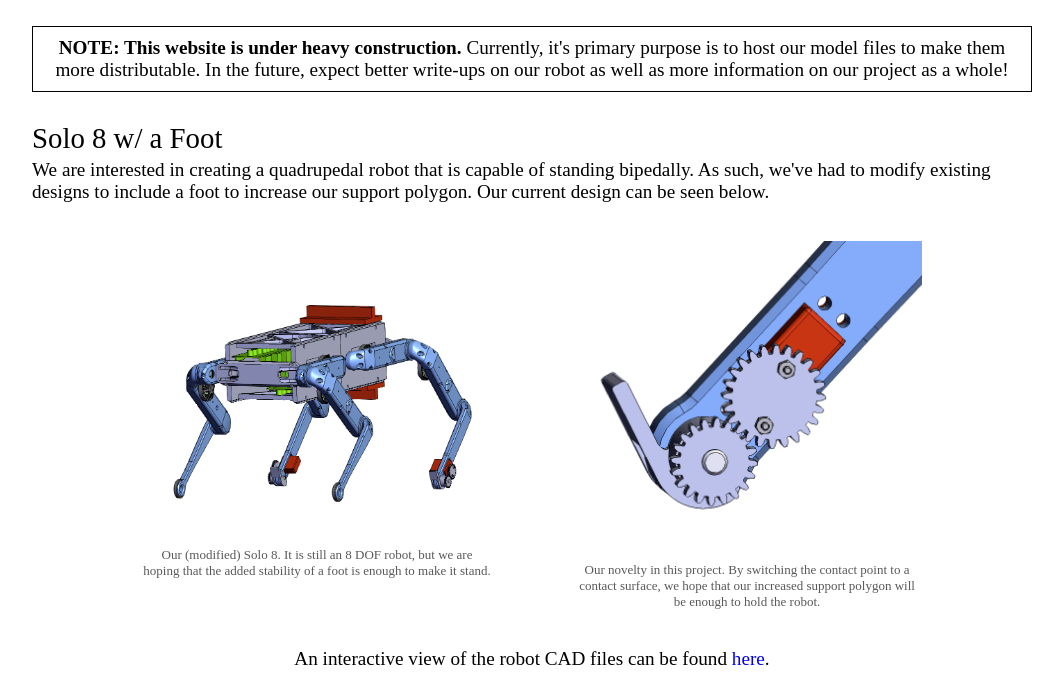
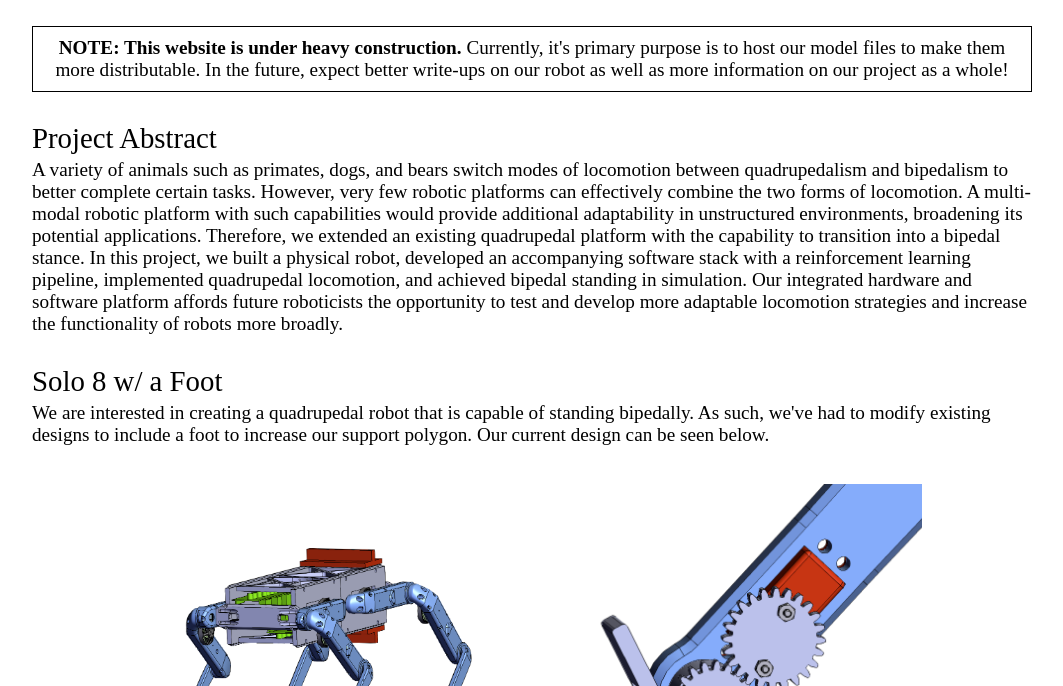
Before and after one commit to WPI-MMR/wpi-mmr.github.io, a plain HTML site: page index.html in a window 1280 px wide. Shown: the part 430-1116 px from the top of the page, without its empty margins (108-1171 px from the left). Drawn offline with Linux system fonts and the light colour scheme.

Commit message:
add abstract

```diff
--- a/index.html
+++ b/index.html
@@ -65,6 +65,23 @@
     </section>
 
     <section>
+      <h1>Project Abstract</h1>
+      <p>A variety of animals such as primates, dogs, and bears switch modes of
+        locomotion between quadrupedalism and bipedalism to better complete
+        certain tasks. However, very few robotic platforms can effectively
+        combine the two forms of locomotion. A multi-modal robotic platform
+        with such capabilities would provide additional adaptability in
+        unstructured environments, broadening its potential applications.
+        Therefore, we extended an existing quadrupedal platform with the capability
+        to transition into a bipedal stance. In this project, we built a physical robot,
+        developed an accompanying software stack with a reinforcement learning pipeline,
+        implemented quadrupedal locomotion, and achieved bipedal standing in simulation.
+        Our integrated hardware and software platform affords future roboticists the
+        opportunity to test and develop more adaptable locomotion strategies and
+        increase the functionality of robots more broadly.</p>
+    </section>
+
+    <section>
       <h1>Solo 8 w/ a Foot</h1>
 
       <p>We are interested in creating a quadrupedal robot that is capable of
@@ -88,8 +105,8 @@
         </figure>
       </div>
 
-      <p><center>An interactive view of the robot CAD files can be found
-        <a href='html/solo8v3.html' target='_blank'>here</a>.</center></p>
+      <p><center><b>An interactive view of the robot CAD files can be found
+        <a href='html/solo8v3.html' target='_blank'>here</a>.</b></center></p>
     </section>
   </main>
 
```
